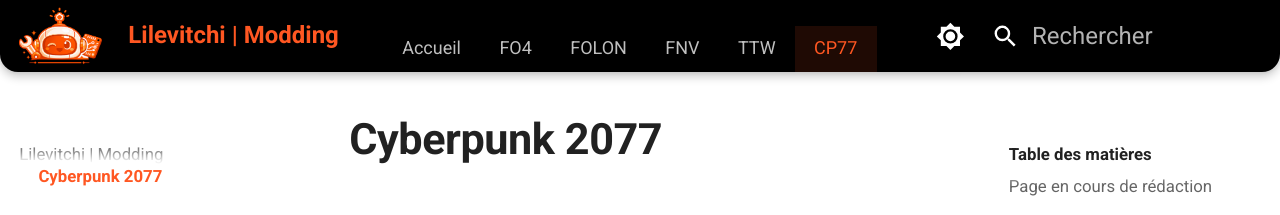
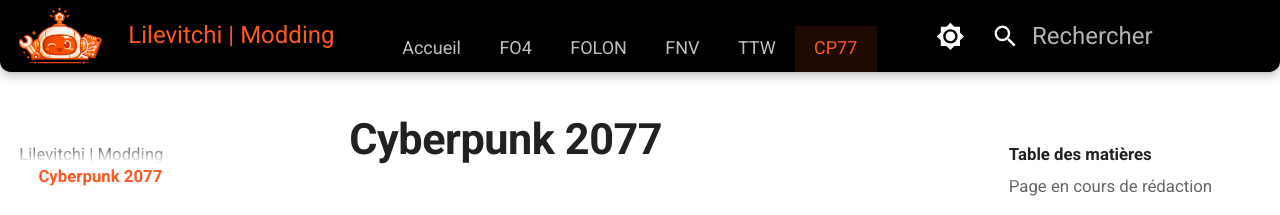
Before and after one commit to Lilevitchi/lilevitchi.github.io, an MkDocs documentation site: the page built from docs/cyberpunk/index.md, in a window 1280 px wide. Shown: the top 215 px of the page. Built offline with MkDocs 1.6.1 and Material for MkDocs 9.7.7, drawn with Linux system fonts in a browser that asks for light colours.

Commit message:
Update extra.css

```diff
--- a/docs/stylesheets/extra.css
+++ b/docs/stylesheets/extra.css
@@ -37,7 +37,7 @@
   --space-xl: 1.6rem;
 
   /* ---------- Radius ---------- */
-  --radius-sm: 0.25rem;
+  --radius-sm: 0.45rem;
   --radius-md: 0.75rem;
   --radius-lg: 1.25rem;
 
@@ -79,8 +79,8 @@
 [data-md-color-scheme] .md-header {
   position: relative;
   background-color: var(--black);
-  border-bottom-left-radius: var(--radius-md);
-  border-bottom-right-radius: var(--radius-md);
+  border-bottom-left-radius: var(--radius-sm);
+  border-bottom-right-radius: var(--radius-sm);
   height: var(--header-height);
 }
 
@@ -120,6 +120,7 @@
 [data-md-color-scheme] .md-header__title .md-ellipsis {
   color: var(--accent);
   font-size: 1rem;
+  font-weight: normal;
 }
 
 /* ==============================
```
